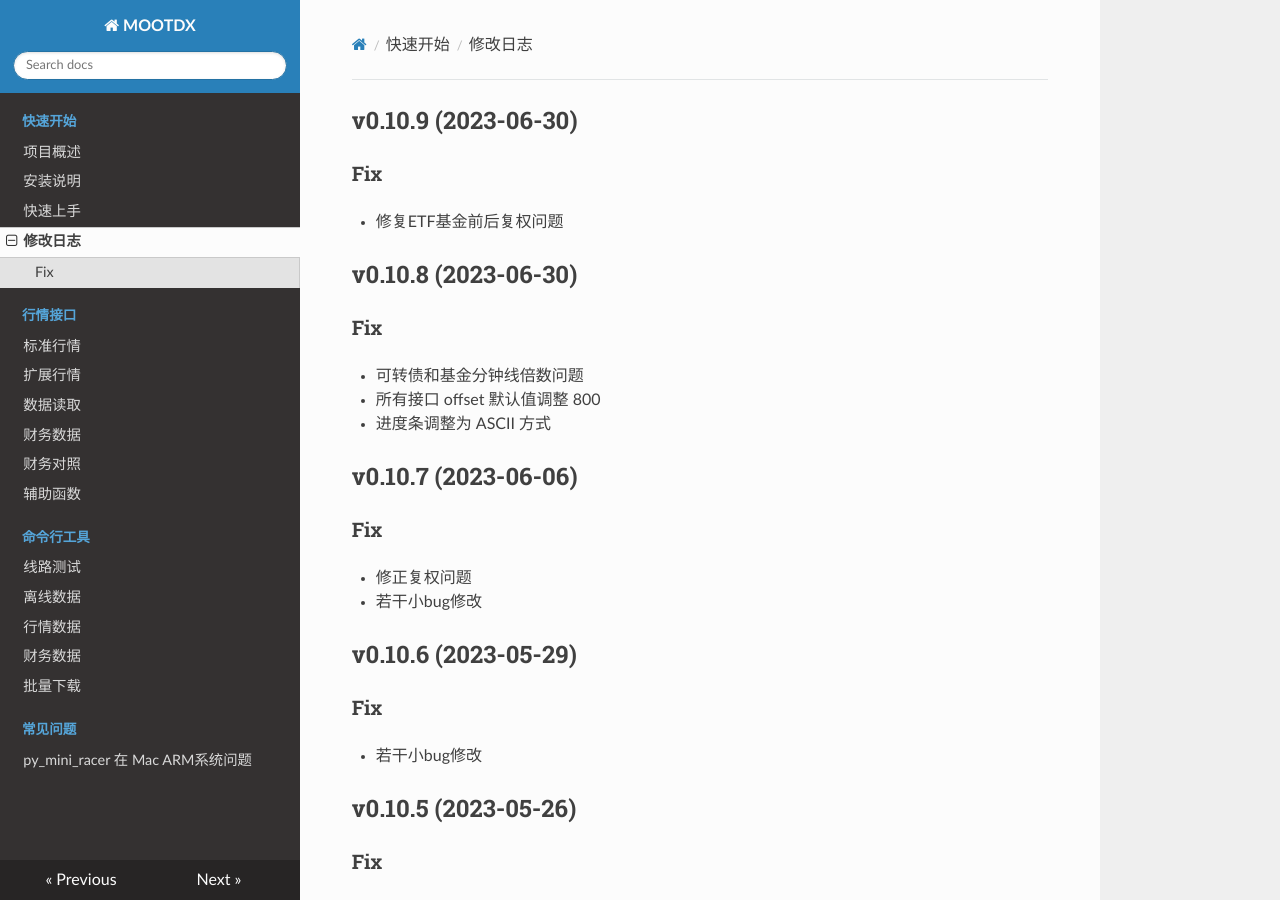
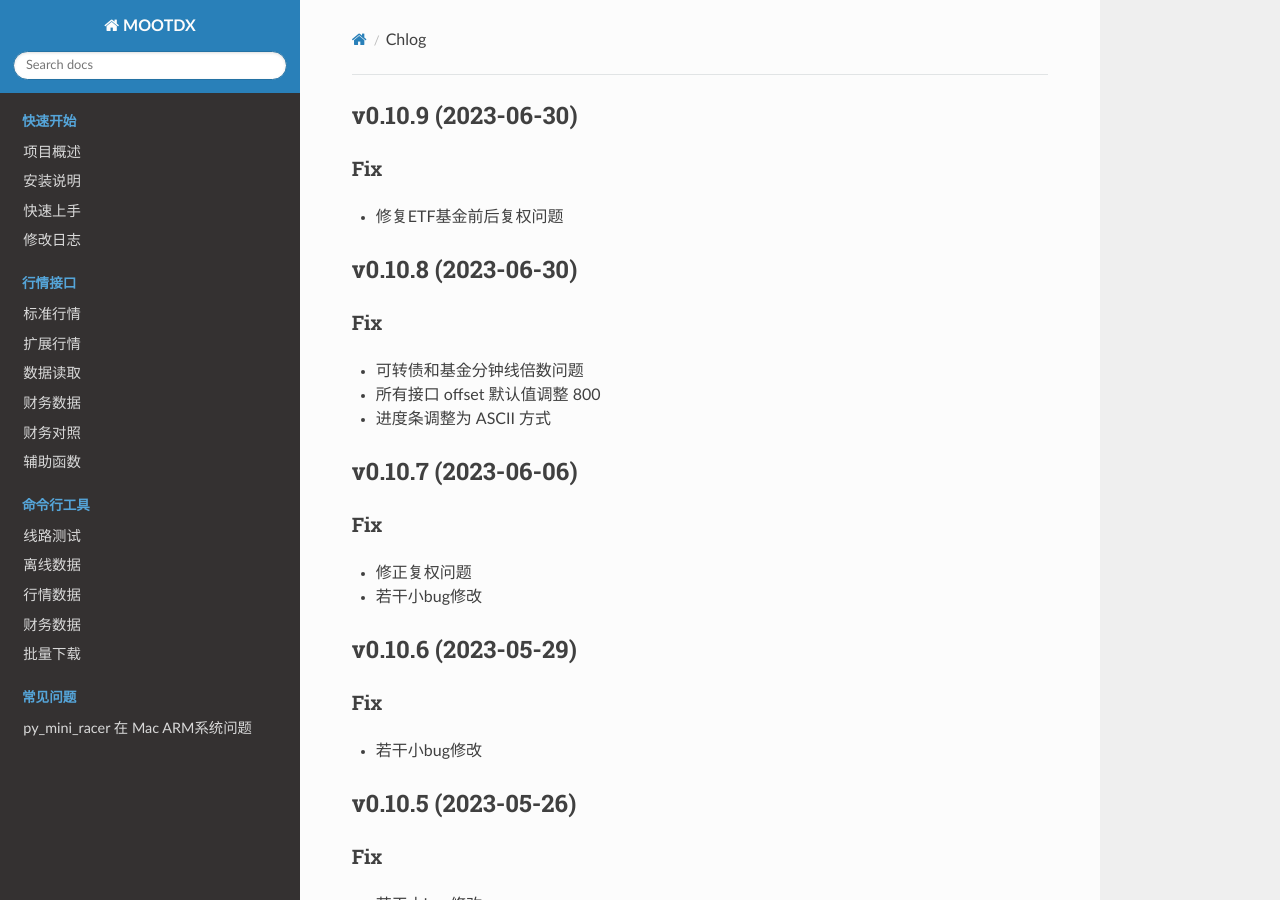
Before and after one commit to mootdx/mootdx, an MkDocs documentation site: the page built from docs/chlog.md, in a window 1280 px wide and 900 px high. Built offline with MkDocs 1.6.1, drawn with Linux system fonts in a browser that asks for light colours; nearby versions of some CDN libraries; some of the changed lines change nothing that is shown.

Commit message:
调整文档配置.

```diff
--- a/mkdocs.yml
+++ b/mkdocs.yml
@@ -8,7 +8,7 @@
     - 项目概述: index.md
     - 安装说明: setup.md
     - 快速上手: quick.md
-    - 修改日志: chlog.md
+    - 修改日志: history.md
 
   - 行情接口:
     - 标准行情: api/quote1.md
```
